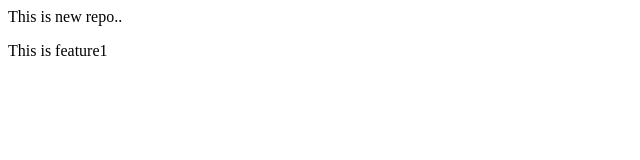
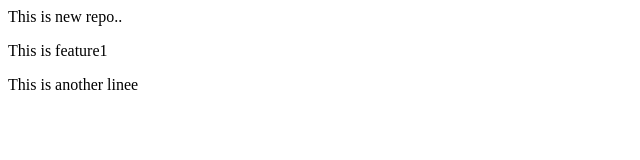
Before and after one commit to manojraul/localrepo, a plain HTML site: page index.html in a window 1280 px wide. Shown: the whole page, without its empty margins (0-640 px from the left). Drawn offline with Linux system fonts and the light colour scheme.

Commit message:
Add new line

```diff
--- a/index.html
+++ b/index.html
@@ -1,2 +1,3 @@
 <p>This is new repo..</p>
 <p>This is feature1</p>
+<p>This is another linee</p>
```
